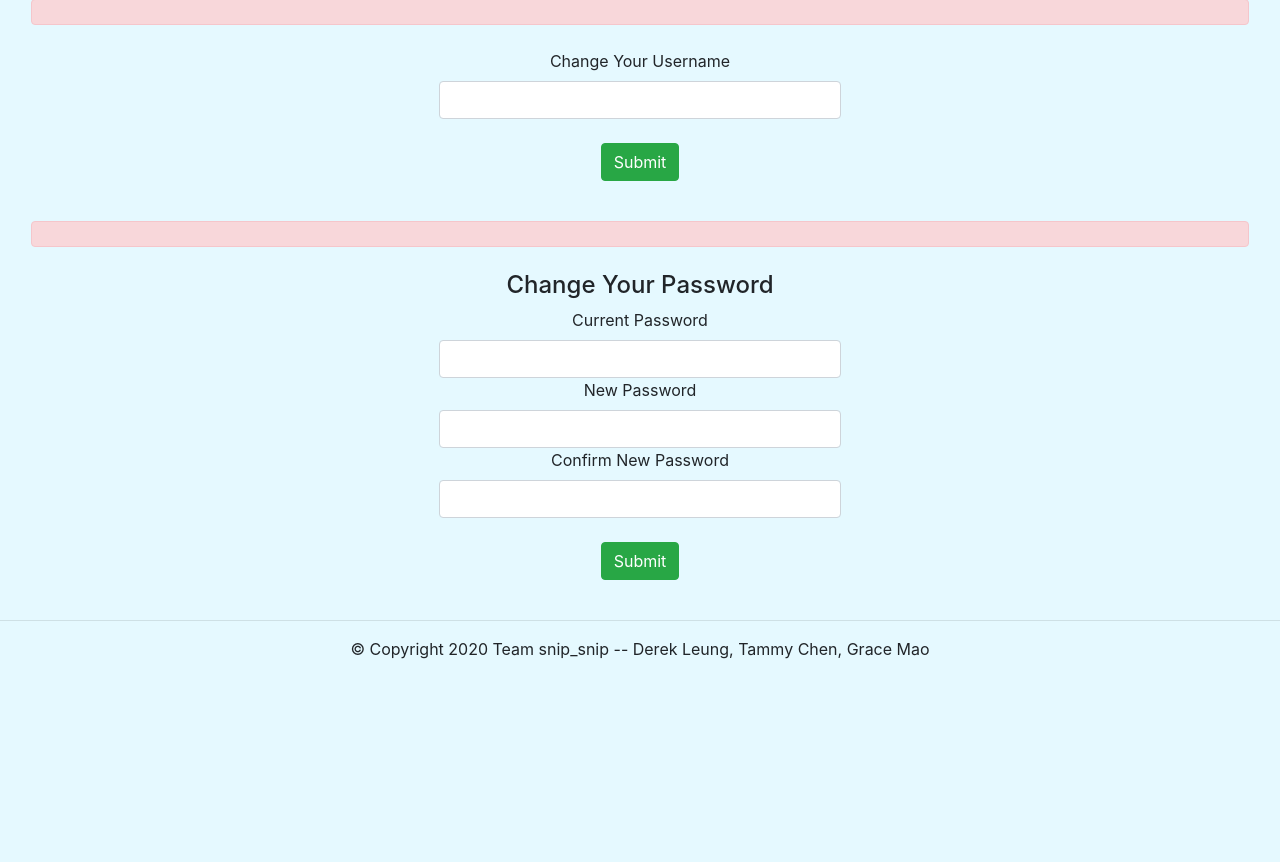
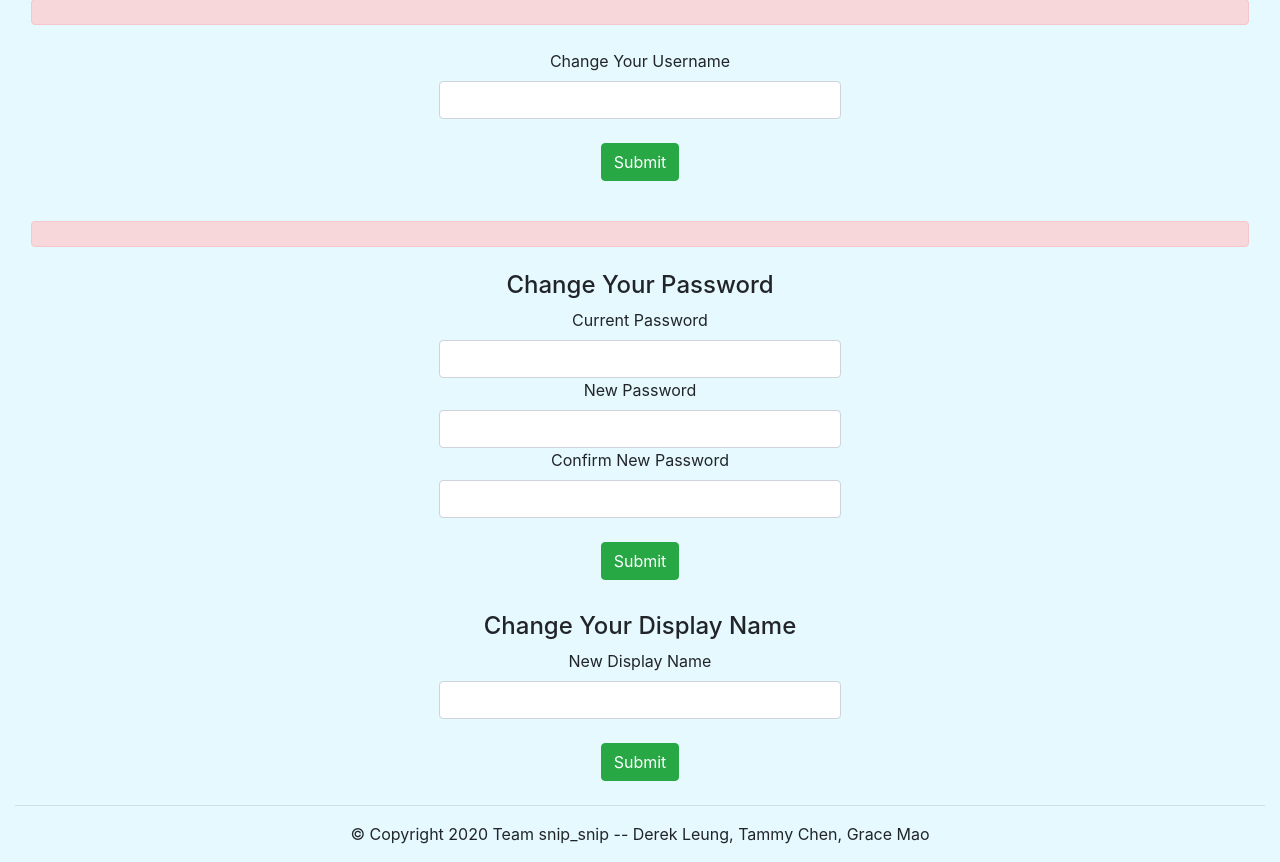
Before and after one commit to DerekL27/Stuybook_prototype, a Flask app: page /settings in a window 1280 px wide. Shown: the part 143-1005 px from the top of the page. Before the commit the page ends 802 px from the top, so only its background shows below. Run offline with Flask 2, Linux system fonts and the light colour scheme; a user stored in the database is signed in; some libraries are stand-ins or nearby versions.

Commit message:
Grace's progress

```diff
--- a/app.py
+++ b/app.py
@@ -93,7 +93,9 @@ def home():
         return redirect(url_for('login'))
     posts = getAllPosts(c)
     print(posts)
-    return render_template('home.html', user=session["username"], posts=posts)
+    c.execute("SELECT displayName FROM users WHERE userID = '%s'" % session["userID"])
+    a = c.fetchone()
+    return render_template('home.html', user=a[0], posts=posts)
 
 @app.route("/myprofile")
 def profile():
@@ -105,14 +107,15 @@ def profile():
         session.pop("registered")
     else:
         message = False
-    c.execute("SELECT username, displayName, image, email FROM users WHERE userID = '{}'".format(session['userID']))
+    c.execute("SELECT username, displayName, image, email, bio FROM users WHERE userID = '{}'".format(session['userID']))
     bruh = c.fetchone()
     schedule = getSchedule(c, session["userID"])
     return render_template('profile.html', username = bruh[0],
                                            displayName = bruh[1],
                                            schedule = schedule,
                                            image = bruh[2],
-                                           email = bruh[3], message=message)
+                                           email = bruh[3],
+                                           bio = bruh[4], message=message)
 
 @app.route("/update_schedule", methods=["POST"])
 def schedule():
@@ -128,6 +131,13 @@ def schedule():
             newschedule += [currentperiod]
     updateSchedule(c,session["userID"],newschedule)
     return redirect('/myprofile')
+
+@app.route("/edit_bio", methods=["POST"])
+def bio():
+    if "userID" not in session:
+        return redirect(url_for('login'))
+    c.execute("UPDATE users SET bio = '%s' WHERE username = '%s'" % (request.form["newbio"], session["username"]))
+    return redirect(url_for('profile'))
 
 @app.route("/mygroups")
 def mygroups():
@@ -154,6 +164,9 @@ def changing():
     session["e2"] = False
     if "userID" not in session:
         return redirect(url_for('login'))
+    if (request.form['displaychange'] != ''):
+        update_user(session['username'], "displayName", request.form['displaychange'])
+        return render_template('settings.html', changed3=True)
     if (request.form['check_password'] == ''):
         if (request.form['new_password'] != '' or request.form['confirm_password'] != ''): #if other password fields filled out, something's wrong
             session["e2"] = True
--- a/static/js/funky-town.js
+++ b/static/js/funky-town.js
@@ -1,3 +1,22 @@
+var bro = document.getElementById('editbio')
+var another = function() {
+  var div = document.createElement("div");
+  div.className = "form-horizontal"
+  var place = document.getElementById('currentbio').innerHTML
+  div.innerHTML = `
+    <form action='/edit_bio' method='POST'>
+    <div class="form-group">
+        <div class="col-md-10">
+            <textarea class="form-control" rows="3" placeholder="Something new" name="newbio" required></textarea>
+        </div>
+    </div>
+    <button type="submit" class="btn btn-warning ml-3">Save</button>
+    </form>
+  `;
+  document.getElementById("editbox").appendChild(div);
+}
+bro.addEventListener('click', another);
+
 var a = document.getElementById('new-post')
 var func = function() {
   // text box
--- a/templates/settings.html
+++ b/templates/settings.html
@@ -64,6 +64,22 @@
       <div class="col-sm"></div>
     </div>
 
+    {% if changed3 %}
+      <div class="alert alert-success m-3">
+        <i>Display Name Changed!</i>
+      </div>
+    {% endif %}
+
+    <div class="row">
+      <div class="col-sm"></div>
+      <div class="col-sm p-2">
+        <h4 class="align-middle">Change Your Display Name</h4>
+        <label for="newdisplay">New Display Name</label>
+        <input class="form-control" id="newdisplay" name="displaychange"><br>
+        <button type="submit" class="btn btn-success" name="change_display">Submit</button>
+      </div>
+      <div class="col-sm"></div>
+
   </form>
 </div>
 
--- a/utl/dbfunc.py
+++ b/utl/dbfunc.py
@@ -6,7 +6,7 @@ import sqlite3
 DB_FILE = "database.db"
 
 def setup(c):
-    c.execute('CREATE TABLE IF NOT EXISTS users (userID INTEGER PRIMARY KEY, email TEXT, username TEXT, password TEXT, displayName TEXT, image TEXT)')
+    c.execute('CREATE TABLE IF NOT EXISTS users (userID INTEGER PRIMARY KEY, email TEXT, username TEXT, password TEXT, displayName TEXT, image TEXT, bio TEXT)')
     c.execute('CREATE TABLE IF NOT EXISTS schedules (scheduleID INTEGER PRIMARY KEY, schedule BLOB)')
     c.execute('CREATE TABLE IF NOT EXISTS classNames (courseCode TEXT PRIMARY KEY, className TEXT)')
     c.execute('CREATE TABLE IF NOT EXISTS groups (groupID INTEGER PRIMARY KEY, groupName TEXT, posts BLOB, members BLOB)')
@@ -59,7 +59,7 @@ def addPost(userID,text):
 #c is the cursor being used
 def createUser(c, username, password, displayname, email, image):
     nextIndex = int(countRows(c,"users"))
-    c.execute("INSERT INTO users VALUES (?, ?, ?, ?, ?, ?)",(nextIndex, email, username, password, displayname, image))
+    c.execute("INSERT INTO users VALUES (?, ?, ?, ?, ?, ?, ?)",(nextIndex, email, username, password, displayname, image, ""))
     c.execute("INSERT INTO schedules VALUES(?, ?)",(nextIndex,blobify([None,None,None,None,None,None,None,None,None,None])))
 
 def getSchedule(c,userID):
```
Also changed, not shown: templates/profile.html (+4 -3 lines).
